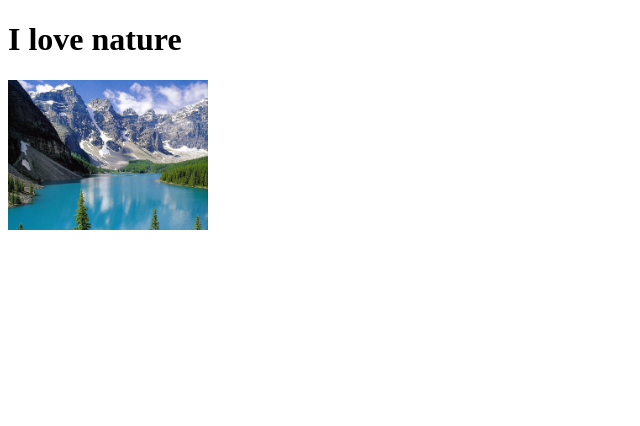
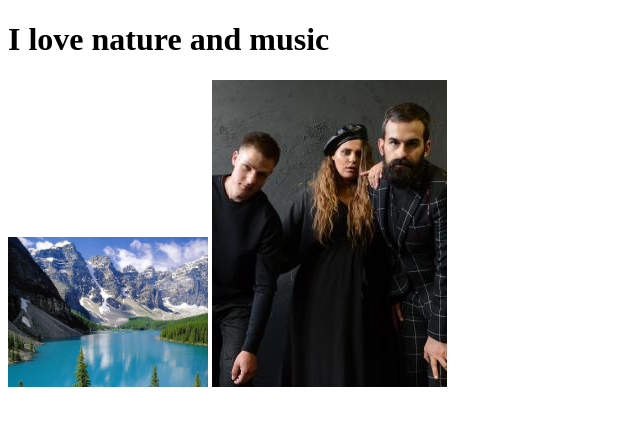
Before and after one commit to diana1996sachalo/example-cursor-repo, a plain HTML site: page index.html in a window 1280 px wide. Shown: the whole page, without its empty margins (0-640 px from the left). Drawn offline with Linux system fonts and the light colour scheme.

Commit message:
added new foto

```diff
--- a/index.html
+++ b/index.html
@@ -5,7 +5,8 @@
 	<title>lecture#1</title>
 </head>
 <body>
-	<h1>I love nature</h1>
+	<h1>I love nature and music</h1>
 	<img src="img/Beauty.jpg" alt="mountains" width="200px">
+	<img src="img/kazka.jpg" alt="band">
 </body>
 </html>
```
Also changed, not shown: img/kazka.jpg (added), 1 other file.
